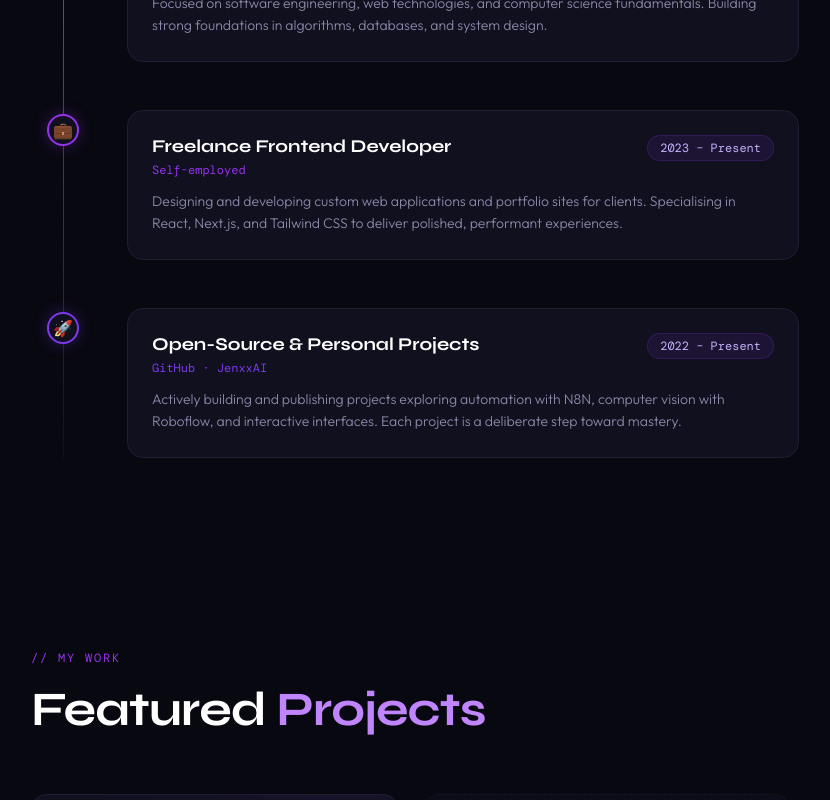
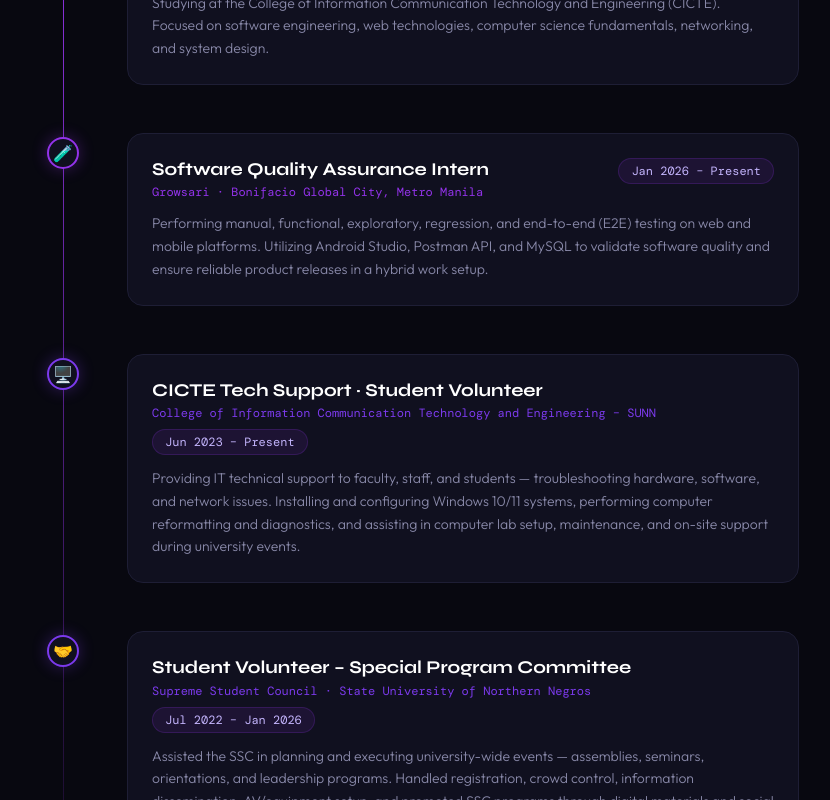
Before and after one commit to JenxxAI/carlos-portfolio, a Next.js app: page / in a window 1280 px wide. Shown: the part 1820-2620 px from the top of the page, without its empty margins (33-863 px from the left). Built offline with nearby package versions, Linux system fonts and the light colour scheme; a web font is replaced by a local one.

Commit message:
Update experience & education with real LinkedIn data

```diff
--- a/components/Experience.tsx
+++ b/components/Experience.tsx
@@ -4,36 +4,45 @@
   {
     type: 'education',
     title: 'Bachelor of Science in Information Technology',
-    org: 'University / College',
-    period: '2021 – Present',
+    org: 'State University of Northern Negros',
+    period: '2022 – Present',
     description:
-      'Focused on software engineering, web technologies, and computer science fundamentals. Building strong foundations in algorithms, databases, and system design.',
+      'Studying at the College of Information Communication Technology and Engineering (CICTE). Focused on software engineering, web technologies, computer science fundamentals, networking, and system design.',
     icon: '🎓',
   },
   {
-    type: 'freelance',
-    title: 'Freelance Frontend Developer',
-    org: 'Self-employed',
-    period: '2023 – Present',
+    type: 'intern',
+    title: 'Software Quality Assurance Intern',
+    org: 'Growsari · Bonifacio Global City, Metro Manila',
+    period: 'Jan 2026 – Present',
     description:
-      'Designing and developing custom web applications and portfolio sites for clients. Specialising in React, Next.js, and Tailwind CSS to deliver polished, performant experiences.',
-    icon: '💼',
+      'Performing manual, functional, exploratory, regression, and end-to-end (E2E) testing on web and mobile platforms. Utilizing Android Studio, Postman API, and MySQL to validate software quality and ensure reliable product releases in a hybrid work setup.',
+    icon: '🧪',
   },
   {
-    type: 'project',
-    title: 'Open-Source & Personal Projects',
-    org: 'GitHub · JenxxAI',
-    period: '2022 – Present',
+    type: 'volunteer',
+    title: 'CICTE Tech Support · Student Volunteer',
+    org: 'College of Information Communication Technology and Engineering – SUNN',
+    period: 'Jun 2023 – Present',
     description:
-      'Actively building and publishing projects exploring automation with N8N, computer vision with Roboflow, and interactive interfaces. Each project is a deliberate step toward mastery.',
-    icon: '🚀',
+      'Providing IT technical support to faculty, staff, and students — troubleshooting hardware, software, and network issues. Installing and configuring Windows 10/11 systems, performing computer reformatting and diagnostics, and assisting in computer lab setup, maintenance, and on-site support during university events.',
+    icon: '🖥️',
+  },
+  {
+    type: 'volunteer',
+    title: 'Student Volunteer – Special Program Committee',
+    org: 'Supreme Student Council · State University of Northern Negros',
+    period: 'Jul 2022 – Jan 2026',
+    description:
+      'Assisted the SSC in planning and executing university-wide events — assemblies, seminars, orientations, and leadership programs. Handled registration, crowd control, information dissemination, AV/equipment setup, and promoted SSC programs through digital materials and social media.',
+    icon: '🤝',
   },
 ]
 
 const typeColor: Record<string, string> = {
   education: '#c084fc',
-  freelance: '#9333ea',
-  project: '#7c3aed',
+  intern:    '#9333ea',
+  volunteer: '#7c3aed',
 }
 
 export default function Experience() {
```
